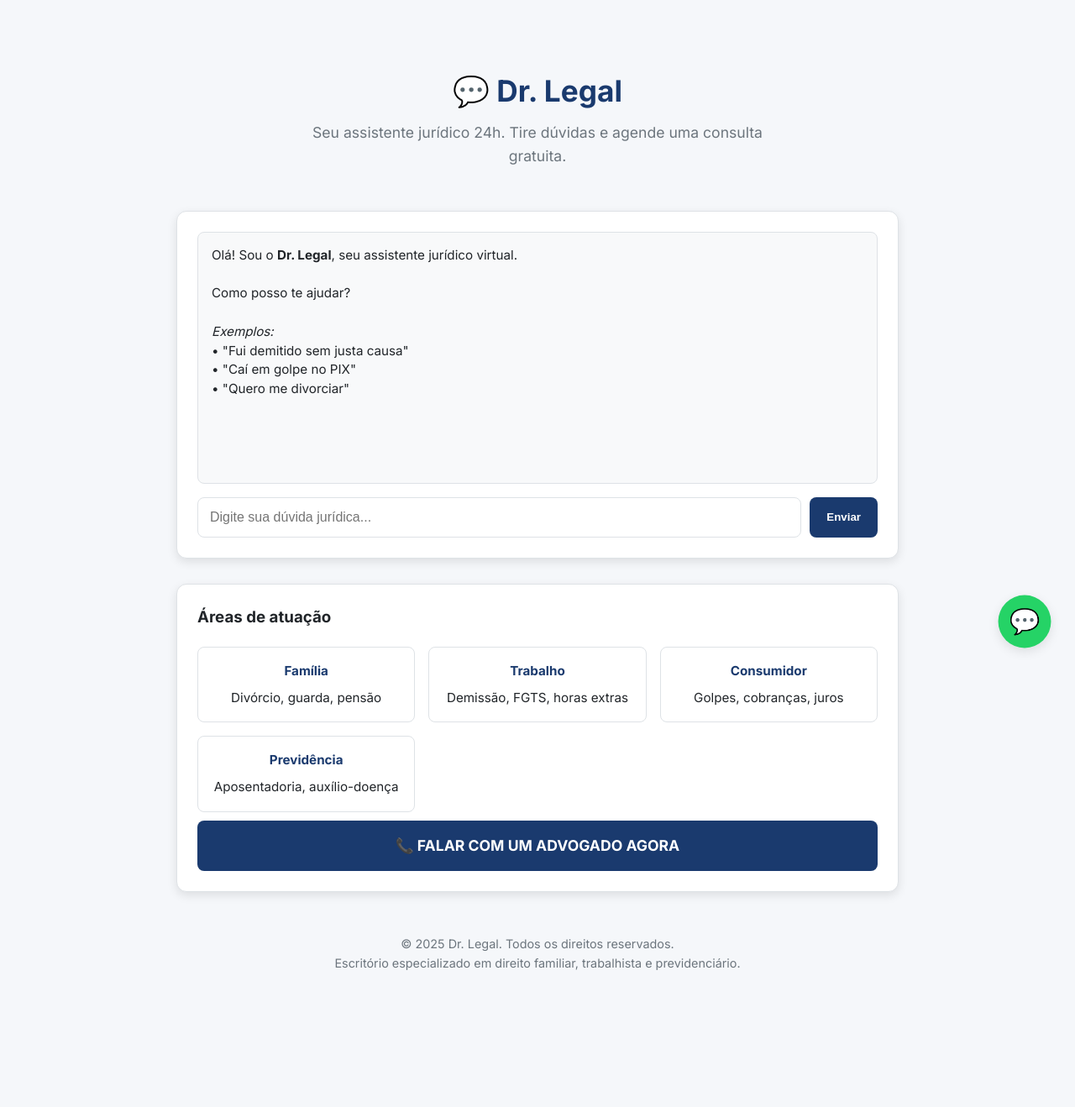
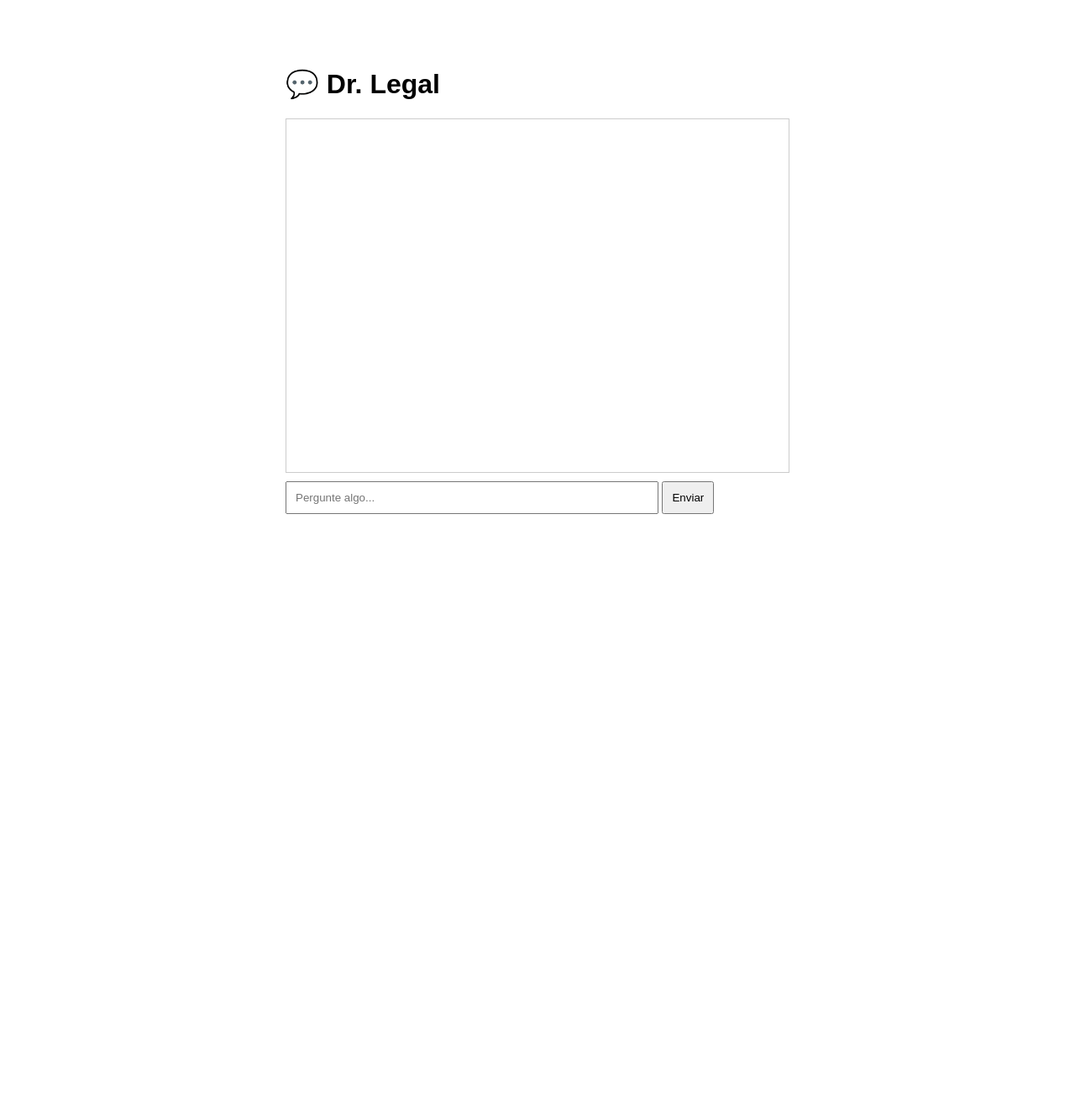
Before and after one commit to AlvesCosta08/advoction_ai, a Flask app: page / in a window 1280 px wide. Shown: the whole page at 84% size. After the commit the page ends 612 px from the top, so only its background shows below. Run offline with Flask 3, Linux system fonts and the light colour scheme.

Commit message:
first commit

```diff
--- a/web-container/templates/index.html
+++ b/web-container/templates/index.html
@@ -1,260 +1,47 @@
 <!DOCTYPE html>
-<html lang="pt-BR">
+<html>
 <head>
-  <meta charset="UTF-8" />
-  <meta name="viewport" content="width=device-width, initial-scale=1.0" />
-  <title>Dr. Legal – Seu Direito Protegido</title>
-  <link href="https://fonts.googleapis.com/css2?family=Inter:wght@400;500;600;700&display=swap" rel="stylesheet" />
+  <title>Dr. Legal - Seu Assistente Jurídico</title>
+  <meta name="viewport" content="width=device-width, initial-scale=1">
   <style>
-    :root {
-      --primary: #1a3a6e;
-      --primary-hover: #2c5290;
-      --light: #f8f9fa;
-      --dark: #212529;
-      --gray: #6c757d;
-      --border: #dee2e6;
-      --shadow: 0 4px 12px rgba(0, 0, 0, 0.1);
-    }
-
-    * {
-      margin: 0;
-      padding: 0;
-      box-sizing: border-box;
-    }
-
-    body {
-      font-family: 'Inter', sans-serif;
-      background: #f5f7fa;
-      color: var(--dark);
-      line-height: 1.6;
-    }
-
-    .container {
-      max-width: 900px;
-      margin: 40px auto;
-      padding: 20px;
-      display: flex;
-      flex-direction: column;
-      gap: 30px;
-      padding-bottom: 100px; /* Evita sobreposição do ícone do WhatsApp */
-    }
-
-    header {
-      text-align: center;
-      padding: 20px;
-    }
-
-    header h1 {
-      font-size: 2.2rem;
-      color: var(--primary);
-      font-weight: 700;
-      margin-bottom: 8px;
-    }
-
-    header p {
-      font-size: 1.1rem;
-      color: var(--gray);
-      max-width: 600px;
-      margin: 0 auto;
-    }
-
-    .card {
-      background: white;
-      border-radius: 12px;
-      box-shadow: var(--shadow);
-      padding: 24px;
-      border: 1px solid var(--border);
-    }
-
-    .chat-box {
-      height: 300px;
-      overflow-y: auto;
-      border: 1px solid var(--border);
-      border-radius: 8px;
-      padding: 16px;
-      background: var(--light);
-      font-size: 0.95rem;
-      line-height: 1.5;
-    }
-
-    .input-group {
-      display: flex;
-      gap: 10px;
-      margin-top: 16px;
-    }
-
-    .input-group input {
-      flex: 1;
-      padding: 14px;
-      border: 1px solid var(--border);
-      border-radius: 8px;
-      font-size: 1rem;
-      outline: none;
-    }
-
-    .input-group button {
-      background: var(--primary);
-      color: white;
-      border: none;
-      padding: 0 20px;
-      border-radius: 8px;
-      font-weight: 600;
-      cursor: pointer;
-      transition: background 0.3s;
-    }
-
-    .input-group button:hover {
-      background: var(--primary-hover);
-    }
-
-    .cta-button {
-      display: block;
-      width: 100%;
-      background: var(--primary);
-      color: white;
-      text-align: center;
-      padding: 16px;
-      border-radius: 8px;
-      font-weight: 700;
-      font-size: 1.1rem;
-      text-decoration: none;
-      margin-top: 10px;
-      transition: background 0.3s;
-    }
-
-    .cta-button:hover {
-      background: var(--primary-hover);
-      transform: translateY(-2px);
-    }
-
-    .services {
-      display: grid;
-      grid-template-columns: repeat(auto-fit, minmax(220px, 1fr));
-      gap: 16px;
-      margin-top: 20px;
-    }
-
-    .service-card {
-      background: white;
-      border: 1px solid var(--border);
-      border-radius: 8px;
-      padding: 16px;
-      text-align: center;
-      font-size: 0.95rem;
-    }
-
-    .service-card strong {
-      color: var(--primary);
-      display: block;
-      margin-bottom: 8px;
-    }
-
-    footer {
-      text-align: center;
-      padding: 20px;
-      color: var(--gray);
-      font-size: 0.9rem;
-    }
-
-    .whatsapp-icon {
-      position: fixed;
-      bottom: 30px;
-      right: 30px;
-      background: #25D366;
-      color: white;
-      width: 60px;
-      height: 60px;
-      border-radius: 50%;
-      display: flex;
-      align-items: center;
-      justify-content: center;
-      font-size: 28px;
-      box-shadow: var(--shadow);
-      text-decoration: none;
-      z-index: 100;
-      animation: pulse 1.5s infinite;
-    }
-
-    @keyframes pulse {
-      0% { transform: scale(1); }
-      50% { transform: scale(1.05); }
-      100% { transform: scale(1); }
-    }
+    body { font-family: Arial; max-width: 600px; margin: 40px auto; padding: 20px; }
+    #chat { border: 1px solid #ccc; height: 400px; overflow-y: scroll; padding: 10px; margin-bottom: 10px; }
+    #input { width: 70%; padding: 10px; }
+    #send { padding: 10px; }
   </style>
 </head>
 <body>
-  <div class="container">
-    <header>
-      <h1>💬 Dr. Legal</h1>
-      <p>Seu assistente jurídico 24h. Tire dúvidas e agende uma consulta gratuita.</p>
-    </header>
-
-    <div class="card">
-      <div id="chat" class="chat-box">
-        Olá! Sou o <b>Dr. Legal</b>, seu assistente jurídico virtual.<br><br>
-        Como posso te ajudar?<br><br>
-        <i>Exemplos:</i><br>
-        • "Fui demitido sem justa causa"<br>
-        • "Caí em golpe no PIX"<br>
-        • "Quero me divorciar"
-      </div>
-      <div class="input-group">
-        <input type="text" id="input" placeholder="Digite sua dúvida jurídica..." />
-        <button id="send">Enviar</button>
-      </div>
-    </div>
-
-    <div class="card">
-      <h3>Áreas de atuação</h3>
-      <div class="services">
-        <div class="service-card"><strong>Família</strong> Divórcio, guarda, pensão</div>
-        <div class="service-card"><strong>Trabalho</strong> Demissão, FGTS, horas extras</div>
-        <div class="service-card"><strong>Consumidor</strong> Golpes, cobranças, juros</div>
-        <div class="service-card"><strong>Previdência</strong> Aposentadoria, auxílio-doença</div>
-      </div>
-      <!-- ✅ Link corrigido: SEM espaços antes do https -->
-      <a href="https://wa.me/551199887766?text=Tenho%20uma%20dúvida%20jurídica%20urgente" class="cta-button">
-        📞 FALAR COM UM ADVOGADO AGORA
-      </a>
-    </div>
-
-    <footer>
-      © 2025 Dr. Legal. Todos os direitos reservados.<br>
-      Escritório especializado em direito familiar, trabalhista e previdenciário.
-    </footer>
-  </div>
-
-  <!-- ✅ Ícone do WhatsApp fixo corrigido: SEM espaços -->
-  <a href="https://wa.me/551199887766?text=Olá,%20gostaria%20de%20agendar%20uma%20consulta%20gratuita" class="whatsapp-icon" target="_blank">💬</a>
+  <h1>💬 Dr. Legal</h1>
+  <div id="chat"></div>
+  <input type="text" id="input" placeholder="Pergunte algo..." />
+  <button id="send">Enviar</button>
 
   <script>
     const chat = document.getElementById("chat");
     const input = document.getElementById("input");
     const send = document.getElementById("send");
 
-    function scrollToBottom() {
-      chat.scrollTop = chat.scrollHeight;
-    }
+    send.onclick = () => enviar();
+    input.onkeypress = (e) => e.key === "Enter" && enviar();
 
     function enviar() {
       const msg = input.value.trim();
       if (!msg) return;
 
-      chat.innerHTML += `<p style="margin: 8px 0; color: #000;"><b>Você:</b> ${msg}</p>`;
-      scrollToBottom();
-
-      // Simulação de resposta (substitua pelo fetch real quando o backend estiver no ar)
-      setTimeout(() => {
-        chat.innerHTML += `<p style="margin: 8px 0; background: #e3f2fd; padding: 10px; border-radius: 8px;"><b>Dr. Legal:</b> Obrigado por sua mensagem! Seu caso será analisado. Em breve, um advogado entrará em contato. 📞</p>`;
-        scrollToBottom();
-      }, 1000);
+      chat.innerHTML += `<p><b>Você:</b> ${msg}</p>`;
+      fetch("/chat", {
+        method: "POST",
+        headers: { "Content-Type": "application/json" },
+        body: JSON.stringify({ pergunta: msg })
+      })
+      .then(r => r.json())
+      .then(d => {
+        chat.innerHTML += `<p><b>Dr. Legal:</b> ${d.resposta}</p>`;
+        chat.scrollTop = chat.scrollHeight;
+      });
 
       input.value = "";
     }
-
-    send.onclick = enviar;
-    input.onkeypress = (e) => e.key === "Enter" && enviar();
-    scrollToBottom();
   </script>
 </body>
 </html>
```
